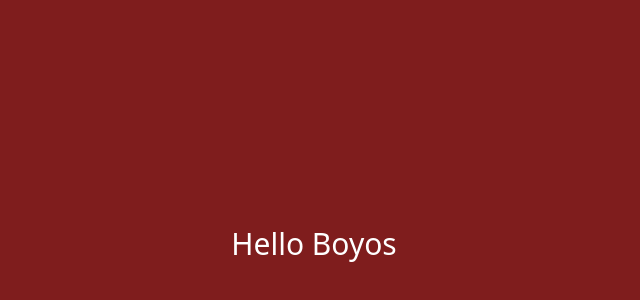
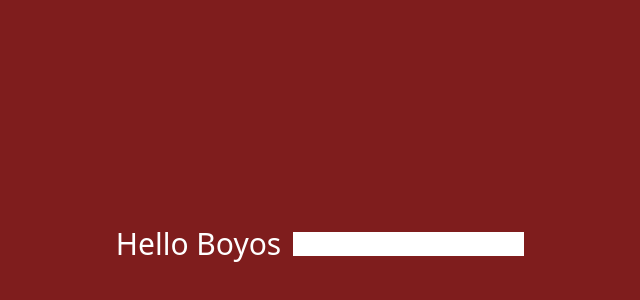
Before and after one commit to JSIK3S/swgoh-app, a React (Vite) app: page / in a window 1280 px wide. Shown: the part 256-556 px from the top of the page, without its empty margins (326-966 px from the left). Built offline with nearby package versions, Linux system fonts and the light colour scheme.

Commit message:
adds form component

```diff
--- a/src/App.tsx
+++ b/src/App.tsx
@@ -1,8 +1,11 @@
+import { PlayerInput } from "./components/PlayerInput";
+
 function App() {
   return (
     <>
       <div className="bg-red-900 h-[1000px] flex items-center justify-center">
-        <h1 className="text-white text-center text-3xl">Hello Boyos</h1>
+        <h1 className="text-white text-center text-3xl m-3">Hello Boyos</h1>
+        <PlayerInput />
       </div>
     </>
   );
--- a/src/components/PlayerInput.tsx
+++ b/src/components/PlayerInput.tsx
@@ -0,0 +1,9 @@
+function PlayerInput() {
+  return (
+    <form>
+      <input type="text" />
+    </form>
+  );
+}
+
+export { PlayerInput };
```
